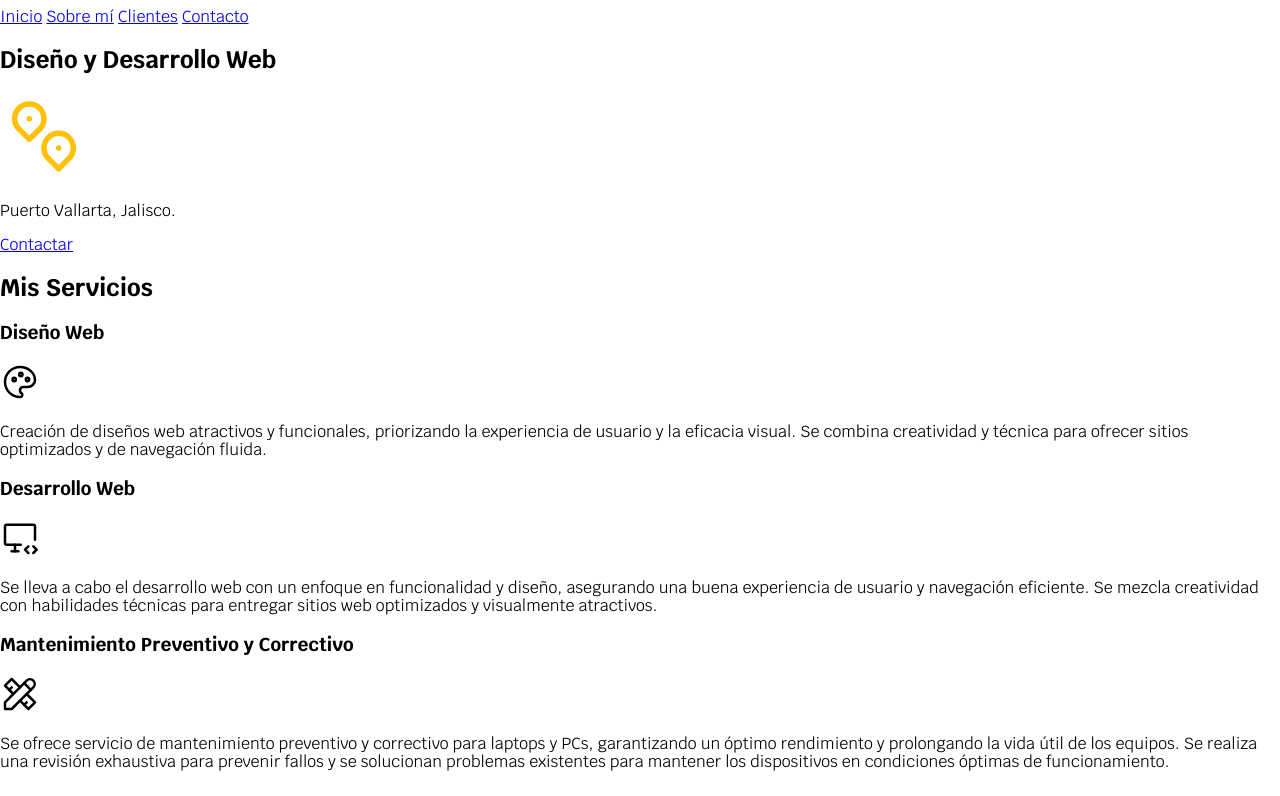
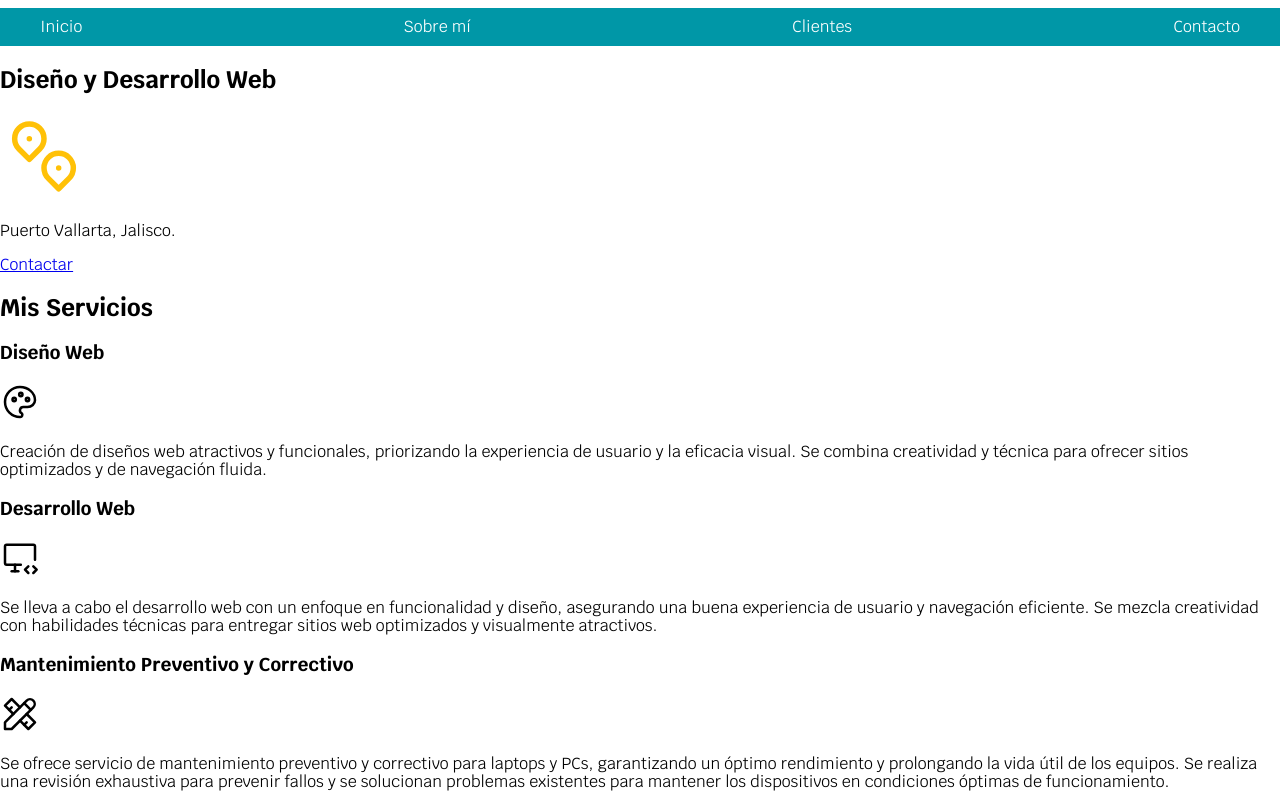
Before and after one commit to LuisMariscalDev/luisdev, a plain HTML site: page index.html in a window 1280 px wide. Shown: the part 87-883 px from the top of the page. Drawn offline with Linux system fonts and the light colour scheme.

Commit message:
styles at nav bar

```diff
--- a/css/styles.css
+++ b/css/styles.css
@@ -4,23 +4,37 @@
     --primary: #ffc107;
     --secundary: #0097a7;
     --gray: #757575;
-
 }
 
 html{
     font-size: 62.5%;
 }
-
 body{
     font-size: 16px; /* 1rem = 10px */
     font-family: 'Krub', sans-serif;
 }
-
 .title{
     text-align: center;
     font-size: 3.8rem;
 }
-
 .title span {
     font-size: 2rem;
 }
+
+.contenedor {
+    width: 120rem;
+    margin: 0 auto;
+}
+.nav-bg{
+    background-color: var(--secundary);
+}
+.navegacion-principal {
+    padding: 1rem;
+    display: flex;
+    justify-content: space-between;
+}
+
+.navegacion-principal a {
+    color: var(--white);
+    text-decoration: none;
+}
--- a/index.html
+++ b/index.html
@@ -16,12 +16,14 @@
         <h1 class="title">Luis Mariscal <span>Ingeniero de Software</span></h1>
     </header>
 
-    <nav>
-        <a href="#">Inicio</a>
-        <a href="#">Sobre mí</a>
-        <a href="#">Clientes</a>
-        <a href="#">Contacto</a>
-    </nav>
+    <div class="nav-bg">
+        <nav class="navegacion-principal contenedor">
+            <a href="#">Inicio</a>
+            <a href="#">Sobre mí</a>
+            <a href="#">Clientes</a>
+            <a href="#">Contacto</a>
+        </nav>
+    </div>
 
     <section>
         <h2>Diseño y Desarrollo Web</h2>
```
